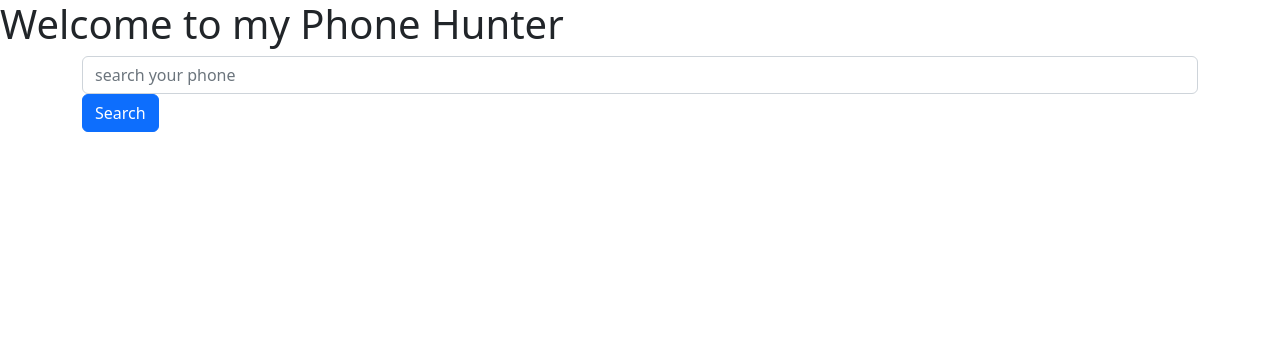
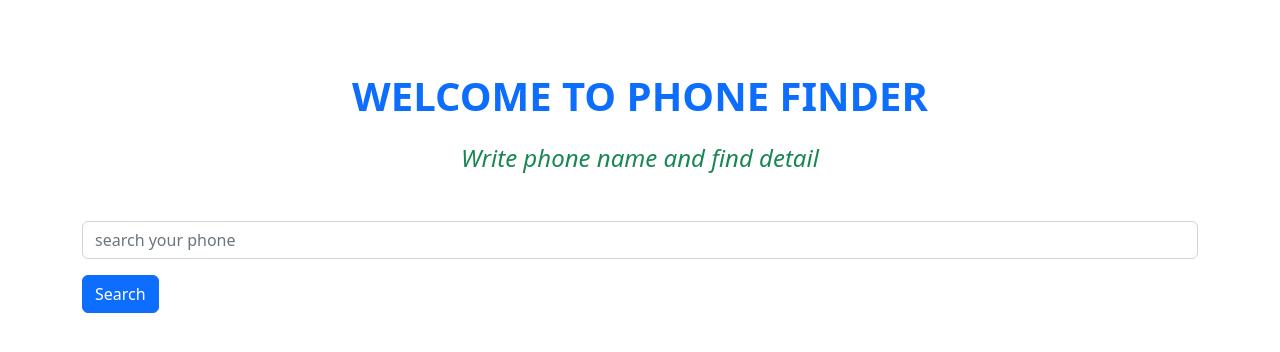
Before and after one commit to waduzzaman/phone-hunter, a plain HTML site: page index.html in a window 1280 px wide. Drawn offline with nearby package versions, Linux system fonts and the light colour scheme.

Commit message:
style added

```diff
--- a/index.html
+++ b/index.html
@@ -13,8 +13,9 @@
 
     <body>
 
-        <header>
-            <h1>Welcome to my Phone Hunter </h1>
+        <header class="text-center mt-4 pt-5 pb-4">
+            <h1 class=" text-primary pb-3 fw-bold text-uppercase">Welcome to Phone Finder  </h1>
+            <h4 class=" text-success pb-3 fst-italic"> Write phone name and find detail</h4>
         </header>
 
         <main class="container">
@@ -23,7 +24,7 @@
                 <div class="mb-3" w-50>
                     <input id="search-field" type="email" class="form-control" id="exampleFormControlInput1"
                         placeholder="search your phone">
-                    <div id="btn-search" class="btn btn-primary">Search</div>
+                    <div id="btn-search" class="btn btn-primary mt-3">Search</div>
                 </div>
             </section>
             <!-- Display search result -->
```
Also changed, not shown: 1 other file.
